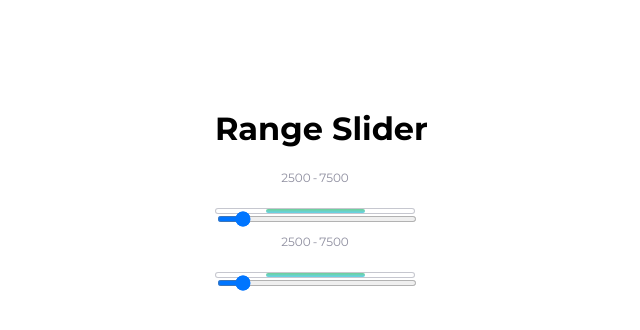
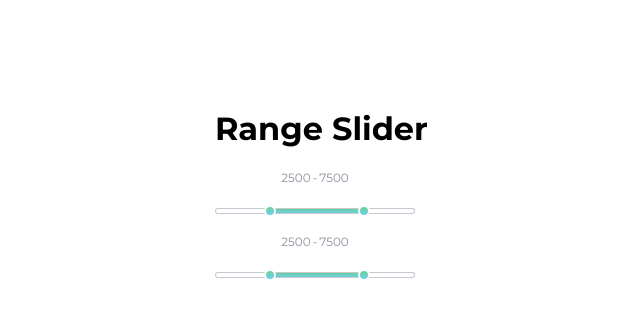
Before and after one commit to Wood85/range-slider, a website built with webpack: page src/index.html in a window 1280 px wide. Shown: the whole page, without its empty margins (175-815 px from the left). Built offline with nearby package versions, Linux system fonts and the light colour scheme.

Commit message:
testing function createElement

```diff
--- /dev/null
+++ b/jest.config.js
@@ -0,0 +1,5 @@
+/** @type {import('ts-jest').JestConfigWithTsJest} */
+module.exports = {
+	preset: 'ts-jest',
+	testEnvironment: 'jsdom'
+};
--- a/package.json
+++ b/package.json
@@ -4,6 +4,7 @@
 	"description": "range-slider plugin",
 	"main": "index.js",
 	"scripts": {
+		"test": "jest",
 		"start": "set NODE_ENV=development&&webpack serve --open",
 		"dev": "set NODE_ENV=development&&webpack",
 		"build": "set NODE_ENV=production&&webpack"
@@ -34,8 +35,9 @@
 		"html-loader": "^4.2.0",
 		"html-webpack-plugin": "^5.5.0",
 		"jest": "^29.5.0",
+		"jest-environment-jsdom": "^29.5.0",
 		"mini-css-extract-plugin": "^2.7.2",
-    "postcss": "^8.4.21",
+		"postcss": "^8.4.23",
 		"postcss-loader": "^7.2.4",
 		"postcss-preset-env": "^7.8.3",
 		"sass": "^1.57.1",
--- a/src/range-slider/layers/range-slider-model.ts
+++ b/src/range-slider/layers/range-slider-model.ts
@@ -1,6 +1,10 @@
 export class RangeSliderModel {
 
+  options: Options
+
   constructor(options: Options) {
+    this.options = options;
     console.log(options);
+
   }
 }
--- a/src/range-slider/layers/range-slider-view.ts
+++ b/src/range-slider/layers/range-slider-view.ts
@@ -1,66 +1,74 @@
 export class RangeSliderView {
 	container: HTMLElement | null;
 
-  constructor(){
-    this.container = this.createElem('div', {class: 'range-slider'});
-    this.createRangeSlider()
+	constructor() {
+		this.container = this.createElement('div', { class: 'container' });
+		this.createRangeSlider();
 	}
-  createElem(tag: string, props: Props) {
+
+	createElement(tag: string, props?: Props) {
 		let element: any;
 		element = document.createElement(tag);
-    if(props.class) element.classList.add(props.class);
-    if(props.type)element.type = props.type;
-    if(props.value)element.setAttribute('value', props.value);
-    if(props.min)element.setAttribute('min', props.min);
-    if(props.max)element.setAttribute('max', props.max);
+		if (props.class) element.classList.add(props.class);
+		if (props.type) element.type = props.type;
+		if (props.min) element.setAttribute('min', props.min);
+		if (props.max) element.setAttribute('max', props.max);
+		if (props.value) element.setAttribute('value', props.value);
 
 		return element
 	}
 
 	createRangeSlider() {
 
-      if(this.container !== null){
-          const values: HTMLElement = this.createElem('div', {class: 'values'});
-          const slider: HTMLElement = this.createElem('div', {class: 'slider'});
-          const range: HTMLElement = this.createElem('div', {class: 'range'});
-          const inputMin: HTMLInputElement = this.createElem('input', {
-            class: 'values__input',
+		if (this.container !== null) {
+			const value: HTMLElement = this.createElement('div', { class: 'value' });
+			const rangeSlider: HTMLElement = this.createElement('div', { class: 'range-slider' });
+			const slider: HTMLElement = this.createElement('div', { class: 'slider' });
+			const range: HTMLElement = this.createElement('div', { class: 'range' });
+			const inputMin: HTMLInputElement = this.createElement('input', {
+				class: 'value__input',
 				type: 'number',
 				value: '2500'
 			});
-          inputMin.classList.add('values__input_min');
-          const inputMax: HTMLInputElement = this.createElem('input', {
-            class: 'values__input',
+			inputMin.classList.add('value__input_min');
+			const inputMax: HTMLInputElement = this.createElement('input', {
+				class: 'value__input',
 				type: 'number',
 				value: '7500'
 			});
-          inputMax.classList.add('values__input_max');
-          const separator: HTMLElement = this.createElem('div',{class: 'values__separator'});
+			inputMax.classList.add('value__input_max');
+			const separator: HTMLElement = this.createElement('div', { class: 'value__separator' });
 			separator.textContent = '-';
-          const progress: HTMLElement = this.createElem('div', {class: 'slider__progress'});
-          const leftRunner: HTMLInputElement = this.createElem('input', {
+			const progress: HTMLElement = this.createElement('div', { class: 'slider__progress' });
+			const leftRunner: HTMLInputElement = this.createElement('input', {
 				class: 'range__runner',
 				type: 'range',
-              value: '2500',
-              min:'0',
-              max: '1000'
+				min: '0',
+				max: '10000',
+				value: '2500'
 			});
 			leftRunner.classList.add('range__runner_left');
-          const rightRunner: HTMLInputElement = this.createElem('input', {
+			const rightRunner: HTMLInputElement = this.createElement('input', {
 				class: 'range__runner',
 				type: 'range',
-              value: '7500',
-              min:'0',
-              max: '1000'
+				min: '0',
+				max: '10000',
+				value: '7500'
 			});
 			rightRunner.classList.add('range__runner_right');
 
 
-          values.append(inputMin, separator, inputMax);
+			value.append(inputMin, separator, inputMax);
 			slider.append(progress);
-          range.append(leftRunner, rightRunner)
-          this.container.append(values, slider, range);
+			range.append(leftRunner, rightRunner);
+			rangeSlider.append(slider, range);
+			this.container.append(value, rangeSlider);
 		}
 	}
 
+
+	// handlerInput() {
+	//     this.rangeRunners
+	// }
+
 }
--- a/src/range-slider/range-slider.scss
+++ b/src/range-slider/range-slider.scss
@@ -1,15 +1,16 @@
-.range-slider{
+.container {
   box-sizing: border-box;
   font-family: 'Montserrat';
   width: 200px;
 }
-.values{
+
+.value {
   width: 100%;
   height: 15px;
   display: flex;
   padding-bottom: 23px;
 
-  &__input{
+  &__input {
     font-family: 'Montserrat';
     width: 50%;
     color: rgba(31, 32, 65, 0.5);
@@ -18,18 +19,20 @@
     line-height: 15px;
     text-transform: uppercase;
     outline: none;
-    -moz-appearance: none;
+    -moz-appearance: textfield;
     border: none;
-    &::-webkit-inner-spin-button, &::-webkit-outer-spin-button{
+
+    &::-webkit-inner-spin-button,
+    &::-webkit-outer-spin-button {
       -webkit-appearance: none;
     }
   }
 
-  &__input_min{
+  &__input_min {
     text-align: right;
   }
 
-  &__separator{
+  &__separator {
     color: rgba(31, 32, 65, 0.5);
     font-weight: 400;
     font-size: 12px;
@@ -38,6 +41,8 @@
     text-transform: uppercase;
   }
 }
+
+.range-slider {}
 
 .slider {
   box-sizing: border-box;
@@ -48,22 +53,45 @@
   border-radius: 3px;
   position: relative;
 
-  &__progress{
+  &__progress {
     height: 100%;
     position: absolute;
     left: 25%;
     right: 25%;
     background: linear-gradient(180deg, #6FCF97 0%, #66D2EA 100%);
-    border-radius: 3px;
   }
 }
 
-.range{
+.range {
   position: relative;
 
-  &__runner{
+  &__runner {
     position: absolute;
     width: 100%;
     height: 6px;
+    top: -8px;
+    background: none;
+    -webkit-appearance: none;
+    pointer-events: none;
+
+    &::-webkit-slider-thumb {
+      height: 12px;
+      width: 12px;
+      -webkit-appearance: none;
+      background: linear-gradient(180deg, #6FCF97 0%, #66D2EA 100%);
+      border: 2px solid #FFFFFF;
+      border-radius: 10px;
+      pointer-events: auto;
+    }
+
+    &::-moz-range-thumb {
+      height: 12px;
+      width: 12px;
+      -moz-appearance: none;
+      background: linear-gradient(180deg, #6FCF97 0%, #66D2EA 100%);
+      border: 2px solid #FFFFFF;
+      border-radius: 10px;
+      pointer-events: auto;
+    }
   }
 }
--- a/src/range-slider/range-slider.ts
+++ b/src/range-slider/range-slider.ts
@@ -1,7 +1,7 @@
 import RangeSliderController from './layers/range-slider-controller';
 
 (function ($: JQueryStatic): void {
- $.fn.rangeSlider = function(this: JQuery, options?: Options): JQuery {
+  $.fn.rangeSlider = function (this: JQuery, options?: Options): JQuery {
     const defaults: Options = {
       orientation: 'horizontal',
     };
--- a/webpack.config.js
+++ b/webpack.config.js
@@ -11,7 +11,7 @@ console.log(mode + ' mode');
 module.exports = {
   mode: mode,
   entry: {
-    main:'./src/index.ts'
+    main: './src/index.ts'
   },
   resolve: {
     extensions: ['.tsx', '.ts', '.js'],
@@ -43,13 +43,19 @@ module.exports = {
   module: {
     rules: [
       {
-        test :/\.html$/i,
+        test: /\.html$/i,
         loader: 'html-loader'
       },
       {
         test: /\.tsx?$/,
-        use: 'ts-loader',
         exclude: /node_modules/,
+        use: {
+          loader: 'ts-loader',
+          options: {
+            // disable type checker - we will use it in fork plugin
+            transpileOnly: true
+          }
+        }
       },
       {
         test: /\.(sa|sc|c)ss$/,
@@ -79,7 +85,7 @@ module.exports = {
         type: 'asset/resource'
       },
       {
-        test:/\.(woff|woff2|eot|ttf|otf|svg)$/i,
+        test: /\.(woff|woff2|eot|ttf|otf|svg)$/i,
         type: 'asset/resource'
       },
       {
```
Also changed, not shown: src/range-slider/spec/range-slider-view.spec.ts (added, +16 -0 lines), tsconfig.json (+6 -1 lines), dist/755.9d18907b2d7426f10e35.js.LICENSE.txt (renamed from dist/755.aa0f373f280134a5e56b.js.LICENSE.txt), dist/assets/548eee576b810c13306a.png (deleted), dist/index.html, 13 other files. Lines whose indentation alone changed are shown as unchanged.
